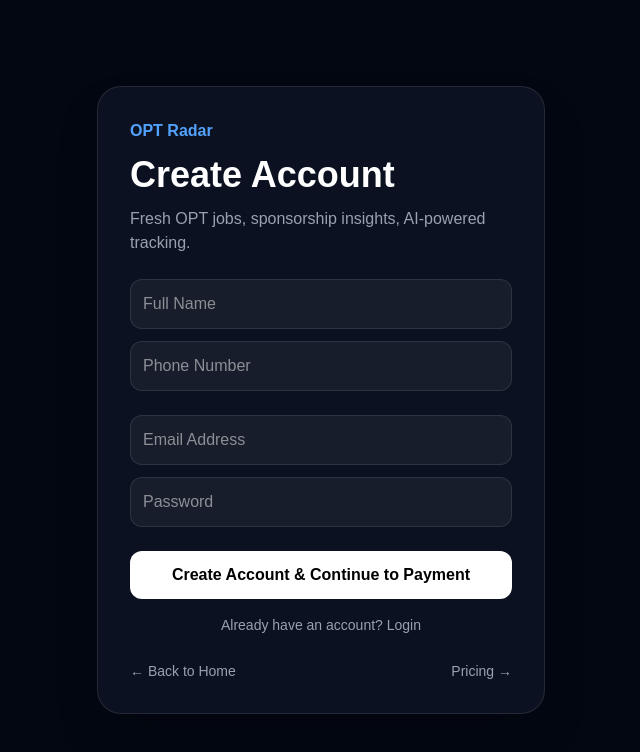
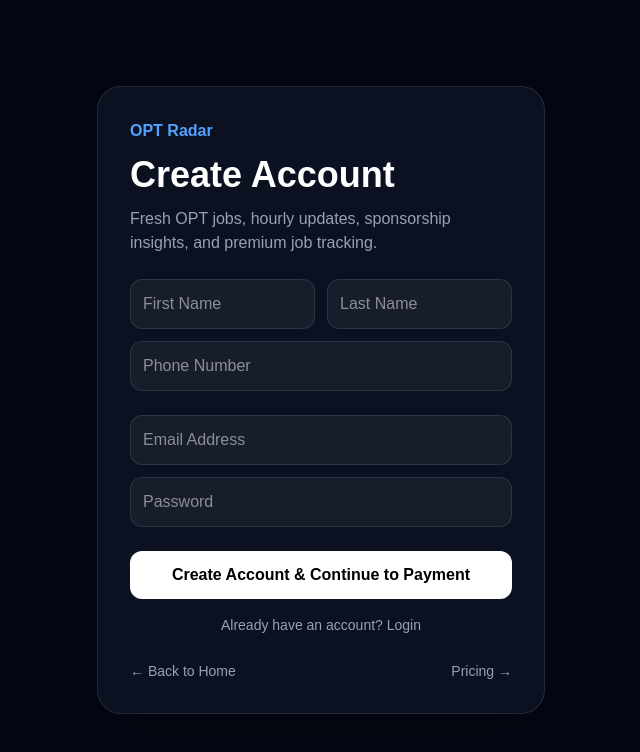
Before and after one commit to venkateshch560/optradar, a Next.js app: page /login in a window 1280 px wide. Both pictures are taken after a click on the button "New user? Create account". Shown: the top 752 px of the page, without its empty margins (319-959 px from the left). Built offline with nearby package versions, Linux system fonts and the light colour scheme; no server answers.

Commit message:
Update page.tsx

```diff
--- a/app/login/page.tsx
+++ b/app/login/page.tsx
@@ -11,7 +11,8 @@ const supabase = createClient(
 export default function LoginPage() {
   const [isSignup, setIsSignup] = useState(false);
 
-  const [fullName, setFullName] = useState("");
+  const [firstName, setFirstName] = useState("");
+  const [lastName, setLastName] = useState("");
   const [phone, setPhone] = useState("");
 
   const [email, setEmail] = useState("");
@@ -38,8 +39,12 @@ export default function LoginPage() {
   }
 
   async function handleSignup() {
+    const cleanEmail = email.trim().toLowerCase();
+    const cleanFirstName = firstName.trim();
+    const cleanLastName = lastName.trim();
+
     const { error } = await supabase.auth.signUp({
-      email,
+      email: cleanEmail,
       password,
     });
 
@@ -48,20 +53,31 @@ export default function LoginPage() {
       return;
     }
 
-    await supabase.from("profiles").upsert({
-      email,
-      full_name: fullName,
-      phone,
+    const { error: profileError } = await supabase.from("profiles").upsert({
+      email: cleanEmail,
+      first_name: cleanFirstName,
+      last_name: cleanLastName,
+      full_name: `${cleanFirstName} ${cleanLastName}`.trim(),
+      phone: phone.trim(),
     });
 
-    alert("Account created successfully. Please complete payment to access dashboard.");
+    if (profileError) {
+      alert("Profile save failed: " + profileError.message);
+      return;
+    }
+
+    alert(
+      "Account created successfully. Please complete payment to access dashboard."
+    );
 
     window.location.href = "/pricing";
   }
 
   async function handleLogin() {
+    const cleanEmail = email.trim().toLowerCase();
+
     const { error } = await supabase.auth.signInWithPassword({
-      email,
+      email: cleanEmail,
       password,
     });
 
@@ -70,7 +86,7 @@ export default function LoginPage() {
       return;
     }
 
-    await checkSubscriptionAndRedirect(email);
+    await checkSubscriptionAndRedirect(cleanEmail);
   }
 
   return (
@@ -83,17 +99,27 @@ export default function LoginPage() {
         </h1>
 
         <p className="mt-3 text-gray-400">
-          Fresh OPT jobs, sponsorship insights, AI-powered tracking.
+          Fresh OPT jobs, hourly updates, sponsorship insights, and premium job
+          tracking.
         </p>
 
         {isSignup && (
           <>
-            <input
-              className="mt-6 w-full rounded-xl bg-white/5 border border-white/10 p-3 outline-none"
-              placeholder="Full Name"
-              value={fullName}
-              onChange={(e) => setFullName(e.target.value)}
-            />
+            <div className="mt-6 grid grid-cols-2 gap-3">
+              <input
+                className="w-full rounded-xl bg-white/5 border border-white/10 p-3 outline-none"
+                placeholder="First Name"
+                value={firstName}
+                onChange={(e) => setFirstName(e.target.value)}
+              />
+
+              <input
+                className="w-full rounded-xl bg-white/5 border border-white/10 p-3 outline-none"
+                placeholder="Last Name"
+                value={lastName}
+                onChange={(e) => setLastName(e.target.value)}
+              />
+            </div>
 
             <input
               className="mt-3 w-full rounded-xl bg-white/5 border border-white/10 p-3 outline-none"
```
